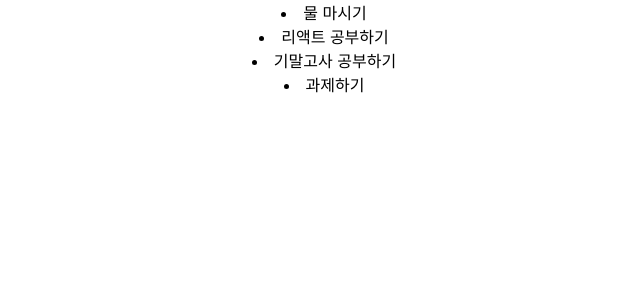
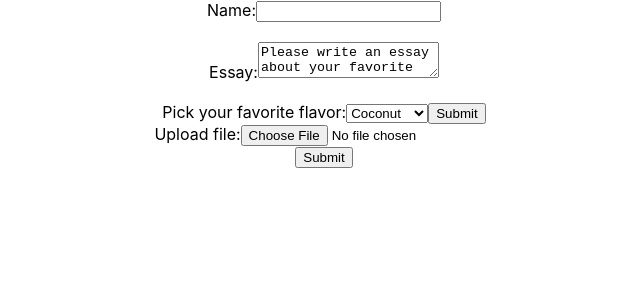
Before and after one commit to iam454/react-study, a React (Create React App) app in the folder my-app/: page / in a window 1280 px wide. Shown: the top 300 px of the page, without its empty margins (316-956 px from the left). Built offline with nearby package versions, Linux system fonts and the light colour scheme.

Commit message:
feat: 2-10.Form
제어 컴포넌트: useState()
비제어 컴포넌트: useRef()

```diff
--- a/my-app/src/App.js
+++ b/my-app/src/App.js
@@ -7,6 +7,8 @@
 import Event from "./components/2-7.Event/Event";
 import Condition from "./components/2-8.ConditionalRendering/Condition";
 import List from "./components/2-9.List/List";
+import ControlledComponent from "./components/2-10.Form/ControlledComponent";
+import UncontrolledComponent from "./components/2-10.Form/UncontrolledComponent";
 
 function App() {
   return (
@@ -18,7 +20,9 @@
       {/* <ClassComponent2 /> */}
       {/* <Event /> */}
       {/* <Condition /> */}
-      <List />
+      {/* <List /> */}
+      <ControlledComponent />
+      <UncontrolledComponent />
     </div>
   );
 }
--- /dev/null
+++ b/my-app/src/components/2-10.Form/ControlledComponent.jsx
@@ -0,0 +1,66 @@
+import React, { useState } from "react";
+
+export default function ControlledComponent() {
+  const [name, setName] = useState("");
+  const [essay, setEssay] = useState(
+    "Please write an essay about your favorite DOM element."
+  );
+  const [flavor, setFlavor] = useState("coconut");
+
+  // function handleNameChange(event) {
+  //   setName(event.target.value);
+  // }
+
+  // function handleEssayChange(event) {
+  //   setEssay(event.target.value);
+  // }
+
+  // function handleFlavorChange(event) {
+  //   setFlavor(event.target.value);
+  // }
+
+  function handleChange(event) {
+    const name = event.target.name;
+    if (name === "name") {
+      setName(event.target.value);
+    }
+    if (name === "essay") {
+      setEssay(event.target.value);
+    }
+    if (name === "flavor") {
+      setFlavor(event.target.value);
+    }
+  }
+
+  function handleSubmit(event) {
+    alert(`Name: ${name}\nEssay: ${essay}\nFlavor: ${flavor}`);
+    event.preventDefault();
+  }
+
+  return (
+    <form onSubmit={handleSubmit}>
+      <label>
+        Name:
+        <input name="name" type="text" value={name} onChange={handleChange} />
+      </label>
+      <br />
+      <br />
+      <label>
+        Essay:
+        <textarea name="essay" value={essay} onChange={handleChange} />
+      </label>
+      <br />
+      <br />
+      <label>
+        Pick your favorite flavor:
+        <select name="flavor" value={flavor} onChange={handleChange}>
+          <option value="grapefruit">Grapefruit</option>
+          <option value="lime">Lime</option>
+          <option value="coconut">Coconut</option>
+          <option value="mango">Mango</option>
+        </select>
+      </label>
+      <input type="submit" value="Submit" />
+    </form>
+  );
+}
--- /dev/null
+++ b/my-app/src/components/2-10.Form/UncontrolledComponent.jsx
@@ -0,0 +1,20 @@
+import React, { useRef } from "react";
+
+export default function UncontrolledComponent() {
+  const fileInputRef = useRef(null);
+  function handleSubmit(event) {
+    event.preventDefault();
+    alert(`Selected file - ${fileInputRef.current.files[0].name}`);
+  }
+
+  return (
+    <form onSubmit={handleSubmit}>
+      <label>
+        Upload file:
+        <input type="file" ref={fileInputRef} />
+      </label>
+      <br />
+      <button type="submit">Submit</button>
+    </form>
+  );
+}
```
